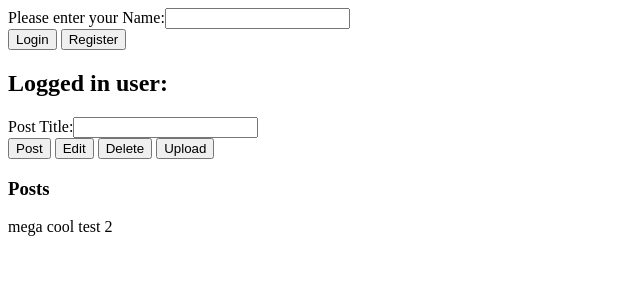
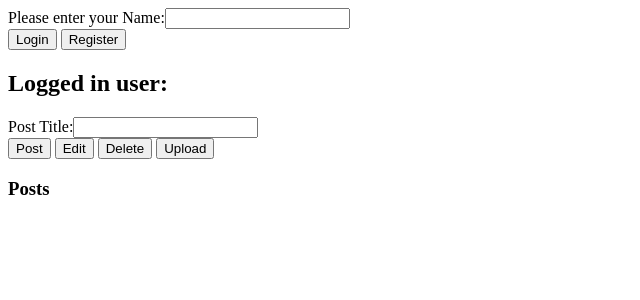
Before and after one commit to vl3b/html, a PHP site: page / in a window 1280 px wide. Shown: the top 300 px of the page, without its empty margins (0-640 px from the left). Run offline with PHP 8.4, Linux system fonts and the light colour scheme; data that the repository does not hold is empty.

Commit message:
removed test echo

```diff
--- a/index.php
+++ b/index.php
@@ -172,7 +172,6 @@ foreach($files as $file) {
     echo("<br>");
 }
 };
-echo ("mega cool test 2");
 ?>
 </body>
 </html>
```
